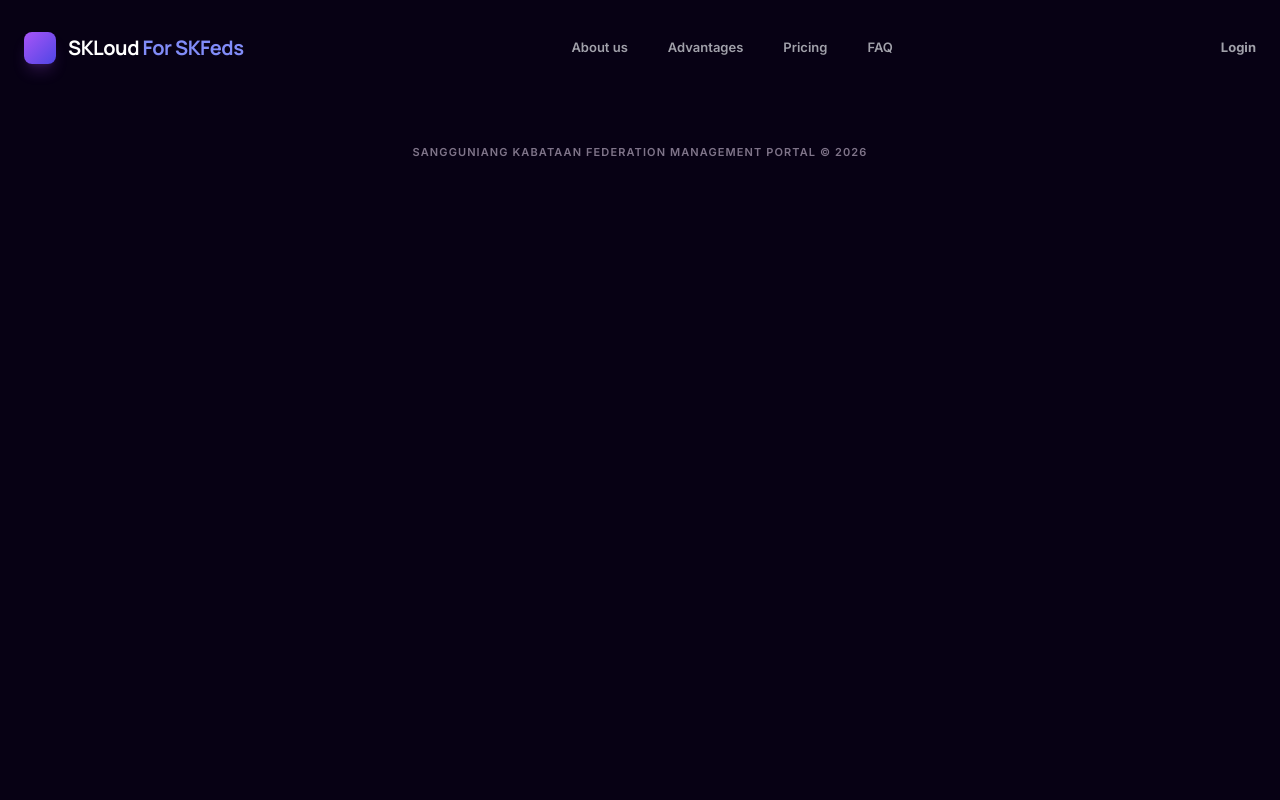
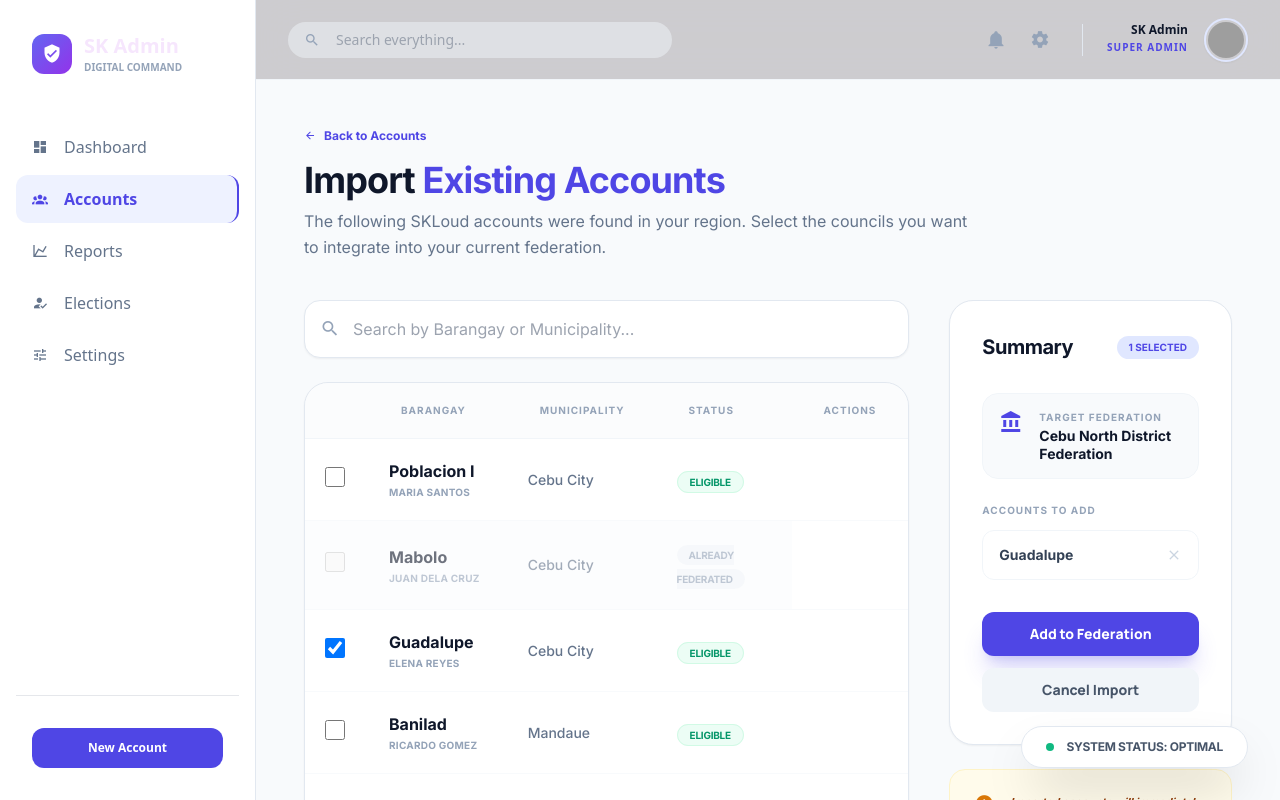
Before and after one commit to TotalElderBerry/skf, a Nuxt app: page /add-existing in a window 1280 px wide. Shown: the top 800 px of the page. Built offline with nearby package versions, Linux system fonts and the light colour scheme; grey boxes are pictures that could not be loaded.

Commit message:
added import accounts page

```diff
--- /dev/null
+++ b/pages/add-existing.vue
@@ -0,0 +1,211 @@
+<script setup>
+import { ref, computed } from 'vue'
+
+definePageMeta({
+  layout: 'admin'
+})
+
+// State for search and selection
+const searchQuery = ref('')
+const selectedIds = ref([3])
+
+// Sample Data
+const localAccounts = ref([
+  { id: 1, barangay: 'Poblacion I', municipality: 'Cebu City', chairman: 'Maria Santos', created: 'Oct 12, 2023', status: 'Eligible' },
+  { id: 2, barangay: 'Mabolo', municipality: 'Cebu City', chairman: 'Juan Dela Cruz', created: 'Jan 05, 2023', status: 'Already Federated', disabled: true },
+  { id: 3, barangay: 'Guadalupe', municipality: 'Cebu City', chairman: 'Elena Reyes', created: 'Nov 22, 2023', status: 'Eligible' },
+  { id: 4, barangay: 'Banilad', municipality: 'Mandaue', chairman: 'Ricardo Gomez', created: 'Dec 01, 2023', status: 'Eligible' },
+  { id: 5, barangay: 'Subangdaku', municipality: 'Mandaue', chairman: 'Liza Marcos', created: 'Feb 14, 2024', status: 'Eligible' },
+])
+
+const headers = [
+  '', // Selection
+  'Barangay',
+  'Municipality',
+  'Status'
+]
+
+// Computed for filtering and summary
+const filteredAccounts = computed(() => {
+  if (!searchQuery.value) return localAccounts.value
+  return localAccounts.value.filter(acc =>
+    acc.barangay.toLowerCase().includes(searchQuery.value.toLowerCase()) ||
+    acc.municipality.toLowerCase().includes(searchQuery.value.toLowerCase())
+  )
+})
+
+const selectedAccounts = computed(() => {
+  return localAccounts.value.filter(acc => selectedIds.value.includes(acc.id))
+})
+
+// Actions
+const toggleSelection = (id) => {
+  const index = selectedIds.value.indexOf(id)
+  if (index > -1) {
+    selectedIds.value.splice(index, 1)
+  } else {
+    selectedIds.value.push(id)
+  }
+}
+
+const handleImport = () => {
+  if (selectedIds.value.length === 0) return
+  console.log('Importing Accounts:', selectedIds.value)
+}
+</script>
+
+<template>
+  <main class="ml-64 p-8 lg:p-12 min-h-screen bg-slate-50 font-body antialiased">
+
+    <div class="mb-10">
+      <button @click="$router.back()" class="flex items-center gap-2 text-indigo-600 font-bold text-xs mb-4 hover:underline">
+        <span class="mdi mdi-arrow-left"></span>
+        Back to Accounts
+      </button>
+      <h1 class="text-4xl font-black text-slate-900 mb-2 tracking-tight">
+        Import <span class="text-indigo-600">Existing Accounts</span>
+      </h1>
+      <p class="text-slate-500 max-w-2xl leading-relaxed">
+        The following SKLoud accounts were found in your region. Select the councils you want to integrate into your current federation.
+      </p>
+    </div>
+
+    <div class="grid grid-cols-1 lg:grid-cols-3 gap-10">
+
+      <div class="lg:col-span-2 space-y-6">
+
+        <div class="relative">
+          <span class="mdi mdi-magnify absolute left-4 top-1/2 -translate-y-1/2 text-slate-400 text-xl"></span>
+          <input
+            v-model="searchQuery"
+            type="text"
+            placeholder="Search by Barangay or Municipality..."
+            class="w-full pl-12 pr-4 py-4 bg-white border border-slate-200 rounded-2xl focus:ring-2 focus:ring-indigo-500 transition-all outline-none shadow-sm"
+          />
+        </div>
+
+        <BaseTable
+          :headers="headers"
+          :totalCount="filteredAccounts.length"
+        >
+          <template #rows>
+            <tr
+              v-for="acc in filteredAccounts"
+              :key="acc.id"
+              class="group transition-colors border-b border-slate-50 last:border-0"
+              :class="acc.disabled ? 'bg-slate-50/50 opacity-60' : 'hover:bg-indigo-50/30 cursor-pointer'"
+              @click="!acc.disabled && toggleSelection(acc.id)"
+            >
+              <td class="p-5">
+                <input
+                  type="checkbox"
+                  :checked="selectedIds.includes(acc.id)"
+                  :disabled="acc.disabled"
+                  class="h-5 w-5 rounded border-slate-300 text-indigo-600 focus:ring-indigo-500 cursor-pointer disabled:cursor-not-allowed"
+                  @click.stop
+                  @change="toggleSelection(acc.id)"
+                />
+              </td>
+              <td class="p-5">
+                <p class="font-bold text-slate-900">{{ acc.barangay }}</p>
+                <p class="text-[10px] text-slate-400 font-bold uppercase tracking-wide mt-0.5">{{ acc.chairman }}</p>
+              </td>
+              <td class="p-5 text-sm text-slate-500 font-medium">
+                {{ acc.municipality }}
+              </td>
+              <td class="p-5">
+                <span
+                  class="px-3 py-1 rounded-full text-[10px] font-black uppercase tracking-tight"
+                  :class="acc.status === 'Eligible' ? 'bg-emerald-50 text-emerald-600 border border-emerald-100' : 'bg-slate-100 text-slate-400'"
+                >
+                  {{ acc.status }}
+                </span>
+              </td>
+            </tr>
+          </template>
+        </BaseTable>
+      </div>
+
+      <div class="space-y-6">
+
+        <div class="p-8 bg-white rounded-3xl border border-slate-200 shadow-sm relative overflow-hidden">
+          <div class="flex items-center justify-between mb-8">
+            <h3 class="font-black text-slate-900 text-xl tracking-tight">Summary</h3>
+            <div class="bg-indigo-100 text-indigo-600 px-3 py-1 rounded-full text-[10px] font-black uppercase">
+              {{ selectedIds.length }} Selected
+            </div>
+          </div>
+
+          <div class="space-y-6 mb-8">
+            <div class="flex items-start gap-4 p-4 bg-slate-50 rounded-2xl border border-slate-100">
+              <span class="mdi mdi-bank text-indigo-600 text-2xl"></span>
+              <div>
+                <p class="text-[10px] font-bold text-slate-400 uppercase tracking-widest mb-0.5">Target Federation</p>
+                <p class="text-slate-900 font-bold text-sm leading-tight">Cebu North District Federation</p>
+              </div>
+            </div>
+
+            <div v-if="selectedAccounts.length > 0" class="space-y-3">
+              <p class="text-[10px] font-bold text-slate-400 uppercase tracking-widest">Accounts to Add</p>
+              <div
+                v-for="item in selectedAccounts"
+                :key="item.id"
+                class="flex justify-between items-center bg-white px-4 py-3 rounded-xl border border-slate-100 group"
+              >
+                <span class="text-sm font-bold text-slate-700">{{ item.barangay }}</span>
+                <button @click.stop="toggleSelection(item.id)" class="text-slate-300 hover:text-red-500 transition-colors">
+                  <span class="mdi mdi-close"></span>
+                </button>
+              </div>
+            </div>
+            <div v-else class="py-8 text-center border-2 border-dashed border-slate-100 rounded-2xl">
+              <p class="text-xs text-slate-400 font-bold">No accounts selected</p>
+            </div>
+          </div>
+
+          <div class="space-y-3">
+            <BaseButton
+              variant="primary"
+              size="md"
+              class="w-full justify-center"
+              :disabled="selectedIds.length === 0"
+              @click="handleImport"
+            >
+              Add to Federation
+            </BaseButton>
+
+            <BaseButton
+              variant="secondary"
+              size="md"
+              class="w-full justify-center"
+              @click="$router.back()"
+            >
+              Cancel Import
+            </BaseButton>
+          </div>
+        </div>
+
+        <div class="p-6 bg-amber-50 rounded-2xl border border-amber-100 flex gap-4">
+          <span class="mdi mdi-information text-amber-600 text-xl"></span>
+          <p class="text-[11px] text-amber-800 font-bold leading-relaxed italic">
+            Imported accounts will immediately gain access to federation-level fiscal reports and auditing tools.
+          </p>
+        </div>
+
+      </div>
+    </div>
+
+    <div class="fixed bottom-8 right-8 flex items-center gap-3 bg-white px-6 py-3 rounded-full border border-slate-200 shadow-2xl z-50">
+      <div class="w-2 h-2 rounded-full bg-emerald-500"></div>
+      <p class="text-xs font-bold tracking-tight text-slate-600 uppercase">System Status: Optimal</p>
+    </div>
+
+  </main>
+</template>
+
+<style scoped>
+.mdi {
+  display: inline-block;
+  line-height: 1;
+}
+</style>
--- a/pages/dashboard.vue
+++ b/pages/dashboard.vue
@@ -1,10 +1,12 @@
 <script setup>
 import { ref } from 'vue'
 import BaseTable from '../components/base/BaseTable.vue'
+
 definePageMeta({
   layout: 'admin'
 })
 
+// Mock Data
 const federations = [
   { region: 'NCR', name: 'Quezon City Federation', authority: 'District 1-6 Authority', president: 'Maria Clara', initials: 'MC', status: 'Active' },
   { region: 'Region VII', name: 'Cebu City Federation', authority: 'Visayas Central Hub', president: 'Jose Rizal', initials: 'JR', status: 'Active' },
@@ -15,17 +17,16 @@ const headers = [
   'Region',
   'Federation Name',
   'President',
-  'Status'
+  'Status',
+  '' // Actions column
 ]
 </script>
 
 <template>
   <div class="min-h-screen bg-slate-50 font-body text-slate-800 antialiased overflow-x-hidden">
 
-    <!-- Main Content (Authenticated / Light Mode) -->
-    <main class="ml-64 p-8 lg:p-12 min-h-screen">
+    <main class="lg:ml-64 p-8 lg:p-12 min-h-screen">
 
-      <!-- Hero Header Section -->
       <section class="mb-12 flex flex-col md:flex-row justify-between items-start md:items-end gap-6">
         <div>
           <h2 class="text-4xl font-headline font-black tracking-tighter text-slate-900 mb-2">SK Accounts</h2>
@@ -42,46 +43,67 @@ const headers = [
         </BaseButton>
       </section>
 
-      <!-- Summary Stats Bento Grid -->
-      <section class="grid grid-cols-1 md:grid-cols-3 gap-6 mb-12">
-        <!-- Stat Card 1 -->
+      <section class="grid grid-cols-1 md:grid-cols-3 gap-6 mb-8">
         <div class="bg-white p-6 rounded-[2rem] border border-slate-200 shadow-sm relative overflow-hidden group hover:shadow-md transition-all">
           <div class="absolute -right-4 -bottom-4 text-slate-100 group-hover:scale-110 transition-transform duration-500">
             <span class="mdi mdi-account-group text-8xl"></span>
           </div>
-          <p class="text-amber-600 text-xs font-bold uppercase tracking-widest mb-4">Total SK Accounts</p>
+          <p class="text-amber-600 text-[10px] font-bold uppercase tracking-widest mb-4">Total SK Accounts</p>
           <div class="flex items-baseline gap-2">
             <h3 class="text-4xl font-headline font-bold text-slate-900">1,248</h3>
-            <span class="text-emerald-600 text-xs font-bold font-body">+12% this month</span>
+            <span class="text-emerald-600 text-xs font-bold font-body">+12%</span>
           </div>
         </div>
-        <!-- Stat Card 2 -->
         <div class="bg-white p-6 rounded-[2rem] border border-slate-200 shadow-sm relative overflow-hidden group hover:shadow-md transition-all">
           <div class="absolute -right-4 -bottom-4 text-slate-100 group-hover:scale-110 transition-transform duration-500">
             <span class="mdi mdi-account text-8xl"></span>
           </div>
-          <p class="text-indigo-600 text-xs font-bold uppercase tracking-widest mb-4">Total Users</p>
+          <p class="text-indigo-600 text-[10px] font-bold uppercase tracking-widest mb-4">Total Users</p>
           <div class="flex items-baseline gap-2">
             <h3 class="text-4xl font-headline font-bold text-slate-900">15,640</h3>
-            <span class="text-slate-400 text-xs font-bold font-body">+8% growth</span>
+            <span class="text-slate-400 text-xs font-bold font-body">+8%</span>
           </div>
         </div>
-        <!-- Stat Card 3 -->
         <div class="bg-white p-6 rounded-[2rem] border border-slate-200 shadow-sm relative overflow-hidden group hover:shadow-md transition-all">
           <div class="absolute -right-4 -bottom-4 text-slate-100 group-hover:scale-110 transition-transform duration-500">
             <span class="mdi mdi-check-circle text-8xl"></span>
           </div>
-          <p class="text-cyan-600 text-xs font-bold uppercase tracking-widest mb-4">Active Federations</p>
+          <p class="text-cyan-600 text-[10px] font-bold uppercase tracking-widest mb-4">Active Federations</p>
           <div class="flex items-baseline gap-2">
             <h3 class="text-4xl font-headline font-bold text-slate-900">1,120</h3>
-            <span class="text-xs font-bold text-slate-400 font-body">90% of total</span>
+            <span class="text-xs font-bold text-slate-400 font-body">90%</span>
           </div>
         </div>
       </section>
 
-      <!-- Data Table Section -->
+      <section class="bg-white border border-slate-200 rounded-[2rem] p-8 mb-12 flex flex-col md:flex-row items-center justify-between gap-6 shadow-sm relative overflow-hidden">
+        <div class="absolute top-0 right-0 w-48 h-48 bg-indigo-50/40 rounded-full blur-3xl -z-0"></div>
+
+        <div class="flex items-center space-x-6 relative z-10">
+          <div class="w-14 h-14 rounded-2xl bg-indigo-50 border border-indigo-100 flex items-center justify-center text-indigo-600">
+            <span class="mdi mdi-information-outline text-2xl"></span>
+          </div>
+          <div>
+            <h4 class="text-xl font-headline font-black text-slate-900 tracking-tight">Import Existing Accounts</h4>
+            <p class="text-sm text-slate-500 max-w-xl font-medium leading-relaxed mt-1">
+              There are existing SKLoud accounts in your area. Add them to your Federation to sync data and permissions automatically.
+            </p>
+          </div>
+        </div>
+
+        <BaseButton
+          variant="primary"
+          size="md"
+          class="relative z-10 shadow-xl shadow-slate-200"
+          @click="() => console.log('Import triggered')"
+        >
+          <span class="mdi mdi-swap-horizontal mr-2"></span>
+          Import Accounts
+        </BaseButton>
+      </section>
+
       <section class="shadow-sm overflow-hidden mb-12">
-        <div class="px-8 py-2 flex justify-between items-center">
+        <div class="px-8 py-2 flex justify-between items-center mb-4">
           <h4 class="font-headline font-bold text-lg text-slate-900">SK Councils Directory</h4>
           <div class="flex gap-2">
             <button class="p-2 rounded-xl bg-slate-100 hover:bg-slate-200 text-slate-600 transition-colors">
@@ -92,8 +114,9 @@ const headers = [
             </button>
           </div>
         </div>
+
         <div class="overflow-x-auto">
-           <BaseTable
+          <BaseTable
             :headers="headers"
             :totalCount="federations.length"
           >
@@ -101,91 +124,48 @@ const headers = [
               <tr
                 v-for="fed in federations"
                 :key="fed.name"
-                class="group hover:bg-indigo-50/30 transition-colors cursor-default"
+                class="group hover:bg-indigo-50/30 transition-colors cursor-default border-b border-slate-100 last:border-0"
               >
-                <!-- Region -->
                 <td class="px-8 py-6">
-                  <span class="bg-indigo-100/50 px-3 py-1 rounded-full text-[11px] font-bold text-indigo-600 whitespace-nowrap">
+                  <span class="bg-indigo-100/50 px-3 py-1 rounded-full text-[10px] font-bold text-indigo-600">
                     {{ fed.region }}
                   </span>
                 </td>
-
-                <!-- Federation Name -->
                 <td class="px-8 py-6">
-                  <p class="text-sm font-bold text-slate-900">
-                    {{ fed.name }}
-                  </p>
-                  <p class="text-[10px] text-slate-400 font-bold uppercase tracking-wide mt-1">
-                    {{ fed.authority }}
-                  </p>
+                  <p class="text-sm font-bold text-slate-900">{{ fed.name }}</p>
+                  <p class="text-[10px] text-slate-400 font-bold uppercase tracking-wide mt-1">{{ fed.authority }}</p>
                 </td>
-
-                <!-- President -->
                 <td class="px-8 py-6">
                   <div class="flex items-center gap-3">
                     <div class="w-8 h-8 rounded-full bg-slate-100 flex items-center justify-center text-[10px] font-black text-slate-600 border border-slate-200">
                       {{ fed.initials }}
                     </div>
-                    <span class="text-sm text-slate-700 font-bold">
-                      {{ fed.president }}
-                    </span>
+                    <span class="text-sm text-slate-700 font-bold">{{ fed.president }}</span>
                   </div>
                 </td>
-
-                <!-- Status -->
                 <td class="px-8 py-6">
                   <div class="flex items-center gap-2">
-                    <span
-                      :class="[
-                        'w-2 h-2 rounded-full',
-                        fed.status === 'Active'
-                          ? 'bg-emerald-500 animate-pulse'
-                          : 'bg-amber-500 shadow-glow'
-                      ]"
-                    ></span>
-
-                    <span
-                      :class="[
-                        'text-xs font-bold',
-                        fed.status === 'Active'
-                          ? 'text-emerald-600'
-                          : 'text-amber-600'
-                      ]"
-                    >
-                      {{ fed.status }}
-                    </span>
+                    <span :class="['w-2 h-2 rounded-full', fed.status === 'Active' ? 'bg-emerald-500 animate-pulse' : 'bg-amber-500 shadow-glow']"></span>
+                    <span :class="['text-xs font-bold', fed.status === 'Active' ? 'text-emerald-600' : 'text-amber-600']">{{ fed.status }}</span>
                   </div>
                 </td>
-
-                <!-- Actions -->
                 <td class="px-8 py-6 text-right">
-                  <div class="flex justify-end gap-2 sm:opacity-0 group-hover:opacity-100 transition-opacity">
-
-                    <!-- FIXED LINK -->
-                    <NuxtLink
-                      :to="`/sk/${fed.id || fed.name}/events`"
-                      class="px-4 py-1.5 rounded-full bg-slate-100 text-[11px] font-bold text-slate-600 hover:bg-indigo-600 hover:text-white transition-all"
-                    >
+                  <div class="flex justify-end gap-2 lg:opacity-0 group-hover:opacity-100 transition-opacity">
+                    <NuxtLink :to="`/sk/${fed.name}/events`" class="px-4 py-1.5 rounded-full bg-slate-100 text-[11px] font-bold text-slate-600 hover:bg-indigo-600 hover:text-white transition-all">
                       View
                     </NuxtLink>
-
                     <button class="px-4 py-1.5 rounded-full bg-slate-100 text-[11px] font-bold text-slate-600 hover:bg-indigo-600 hover:text-white transition-all">
                       Edit
                     </button>
-
                   </div>
                 </td>
-
               </tr>
             </template>
           </BaseTable>
         </div>
-
       </section>
-
     </main>
 
-    <!-- Floating System Status -->
     <div class="fixed bottom-8 right-8 flex items-center gap-3 bg-white px-6 py-3 rounded-full border border-slate-200 shadow-2xl backdrop-blur-md z-50">
       <div class="w-2 h-2 rounded-full bg-emerald-500"></div>
       <p class="text-xs font-bold tracking-tight text-slate-600 uppercase">System Status: Optimal</p>
@@ -194,23 +174,12 @@ const headers = [
   </div>
 </template>
 
-<style>
-/* Dashboard-specific light-mode font overrides and settings */
+<style scoped>
+.font-headline { font-family: 'Manrope', sans-serif; }
+.shadow-glow { box-shadow: 0 0 10px rgba(245, 158, 11, 0.4); }
+.mdi { display: inline-block; line-height: 1; }
 
-
-.font-headline { font-family: 'Manrope', sans-serif; }
-
-.shadow-glow {
-  box-shadow: 0 0 10px rgba(245, 158, 11, 0.4);
-}
-
-.mdi {
-  display: inline-block;
-  line-height: 1;
-}
-
-/* Ensure no background leakage from landing page */
-html, body {
+:deep(html), :deep(body) {
   background-color: #F8FAFC !important;
 }
 </style>
```
